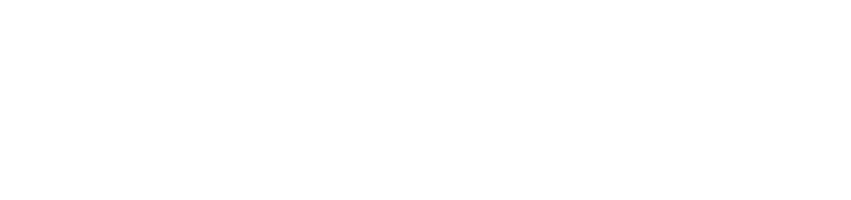
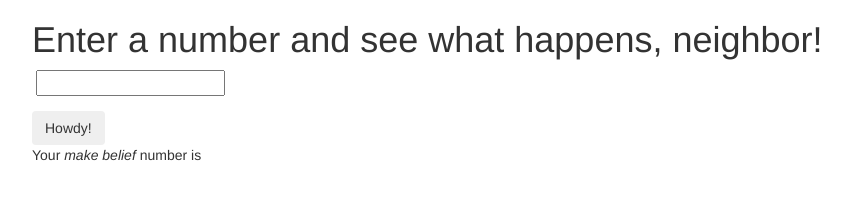
Before and after one commit to NoelKirkland/Mr.-Roboger-s-Neighborhood, a plain HTML site: page index.html in a window 1280 px wide. Shown: the whole page, without its empty margins (38-889 px from the left). Drawn offline with Linux system fonts and the light colour scheme.

Commit message:
add a basic input form. Spec 1 complete

```diff
--- a/index.html
+++ b/index.html
@@ -10,6 +10,18 @@
     <title>Mr. Roboger's Neighborhood</title>
   </head>
   <body>
-
+    <div class="container">
+      <h1>Enter a number and see what happens, neighbor!</h1>
+      <form id="the-neighborhood">
+        <div class="form-group">
+          <label for="input-number"></label>
+          <input id="input-number" type="text">
+        </div>
+        <button type="submit" class="btn">Howdy!</button>
+      </form>
+      <div id="answer">
+        <p>Your <em>make belief</em> number is <span id="output"></span></p>
+      </div>
+    </div>
   </body>
 </html>
```
